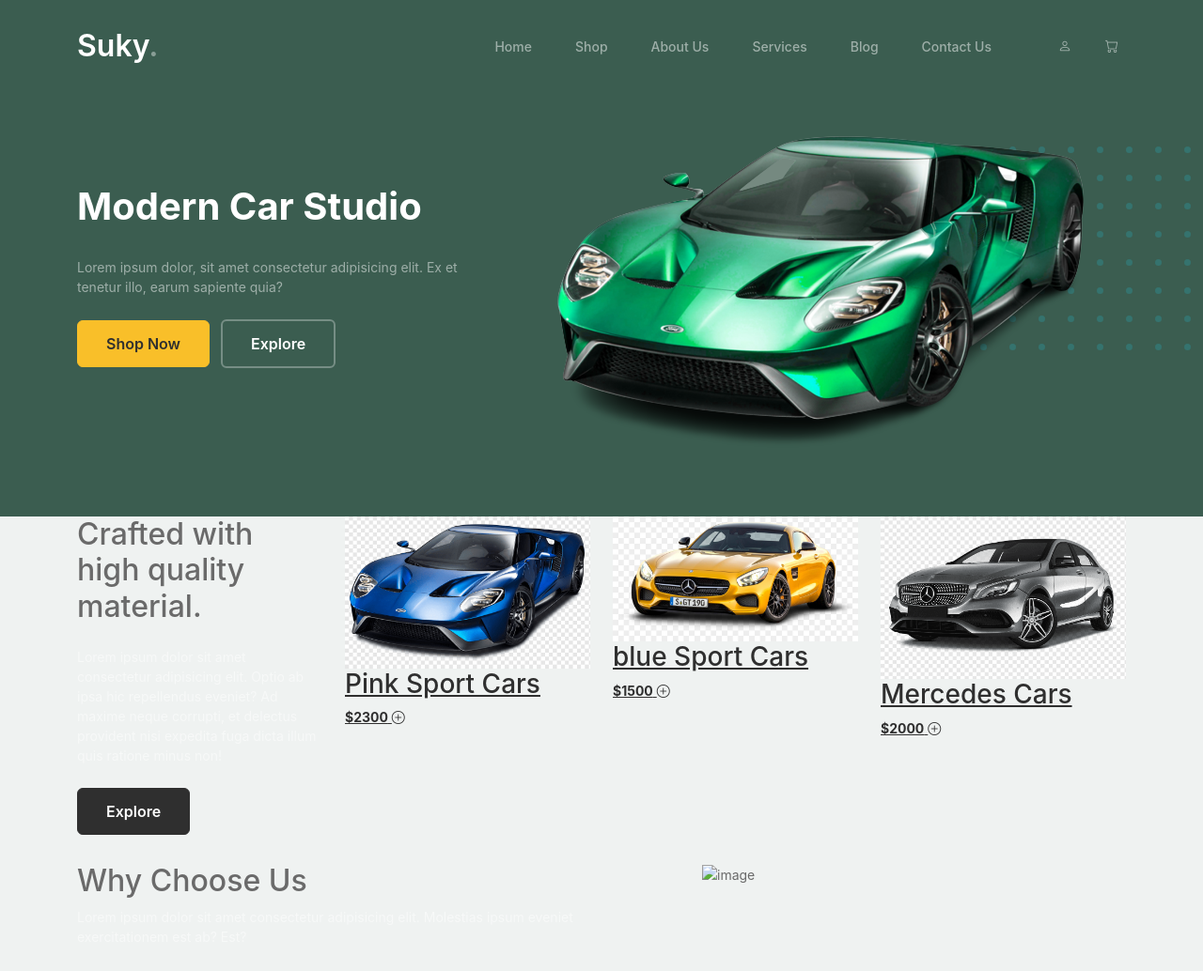
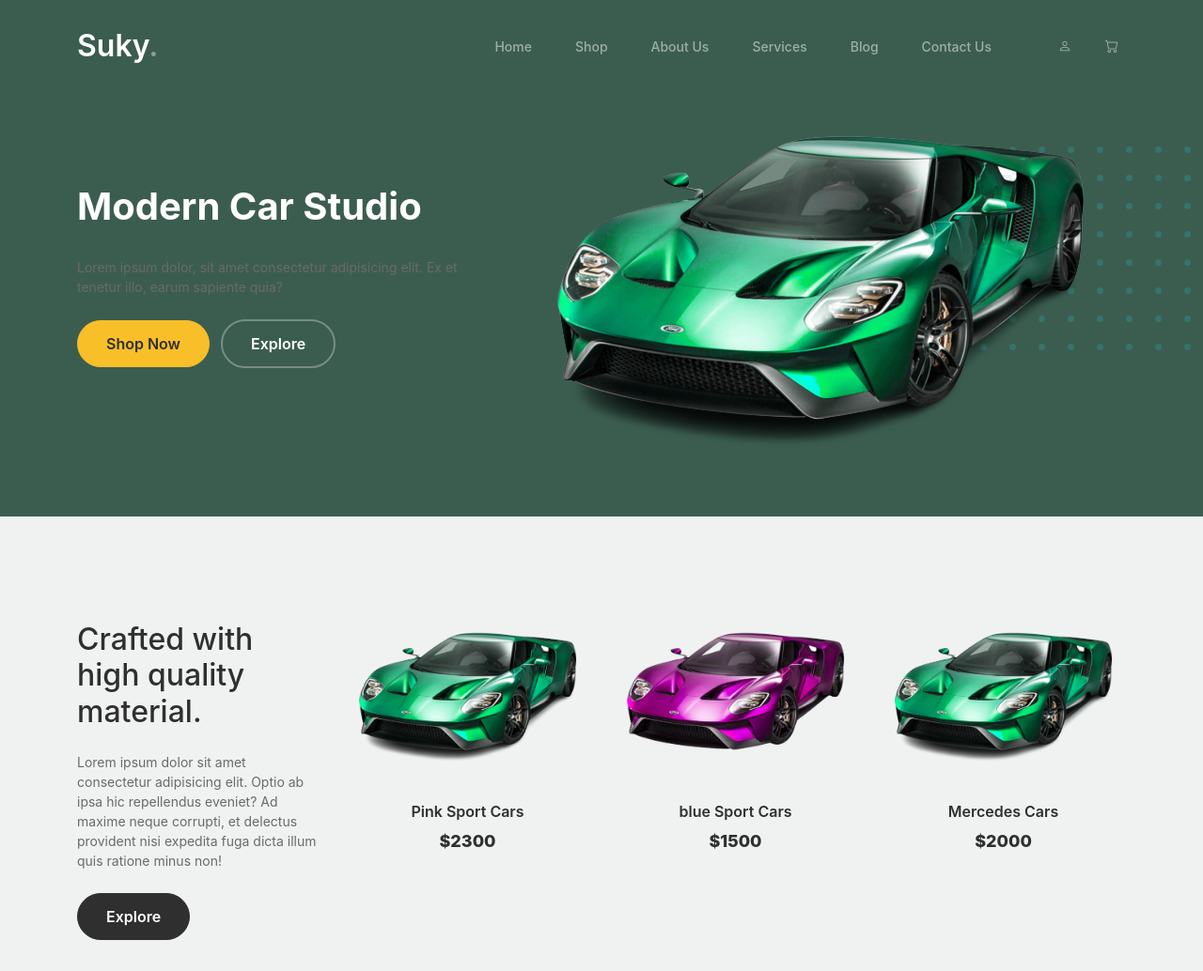
Before and after one commit to SuzyKenne/suky, a website: page index.html in a window 1280 px wide. Shown: the top 1034 px of the page at 94% size. Drawn offline with nearby package versions, Linux system fonts and the light colour scheme.

Commit message:
product-section customized

```diff
--- a/index.html
+++ b/index.html
@@ -107,26 +107,32 @@
           </div>
           <div class="col-12 col-md-4 col-lg-3 mb-5 mb-lg-0">
             <a href="cart.html" class="product-item">
-              <img src="images/png-transparent-blue-and-black-ford-gt-coupe-ford-gt40-car-2017-ford-gt-ford-gt-blue-super-car-compact-car-driving-computer-wallpaper.png" alt="" class="img-fluid product-thumnail">
+              <img src="images/green car.png" alt="" class="img-fluid product-thumbnail">
               <h3 class="product-title">Pink Sport Cars</h3>
               <strong class="product-price">$2300</strong>
-              <img src="" alt="" class="img-fluid"><i class="bi bi-plus-circle"></i>
+              <span class="icon-cross">
+                <img src="images/cross.svg" alt="" class="img-fluid">
             </a>
           </div>
           <div class="col-12 col-md-4 col-lg-3 mb-5 mb-lg-0">
             <a href="cart.html" class="product-item">
-              <img src="images/kisspng-2016-mercedes-benz-amg-gt-car-nissan-gt-r-mercedes-mercedes-amg-gt-solarbeam-car-5a7485d2a2c210.3919442915175858746667.jpg" alt="" class="img-fluid product-thumnail">
+              <img src="images/pink car.png" alt="" class="img-fluid product-thumbnail">
               <h3 class="product-title">blue Sport Cars</h3>
               <strong class="product-price">$1500</strong>
-              <img src="" alt="" class="img-fluid"><i class="bi bi-plus-circle"></i>
+              <span class="icon-cross">
+                <img src="images/cross.svg" alt="" class="img-fluid">
+              </span>
             </a>
           </div>
           <div class="col-12 col-md-4 col-lg-3 mb-5 mb-lg-0">
             <a href="cart.html" class="product-item">
-              <img src="images/png-transparent-mercedes-benz-a-class-car-mercedes-benz-e-class-mercedes-benz-r-class-mercedes-compact-car-sedan-car.png" alt="" class="img-fluid product-thumnail">
+              <img src="images/green car.png" alt="" class="img-fluid product-thumbnail">
               <h3 class="product-title">Mercedes Cars</h3>
               <strong class="product-price">$2000</strong>
-              <img src="" alt="" class="img-fluid"><i class="bi bi-plus-circle"></i>
+              <span class="icon-cross">
+                <img src="images/cross.svg" alt="" class="img-fluid">
+              </span>
+
             </a>
           </div>
         </div>
--- a/sass/main.scss
+++ b/sass/main.scss
@@ -194,6 +194,7 @@
 .btn {
     font-weight: 600;
     padding: 12px 30px;
+    border-radius: 30px;
     color: $white;
     background: $dark;
     border-color: $dark;
@@ -233,3 +234,109 @@
         }
     }
 }
+
+.section-title {
+    color: $dark;
+}
+p {
+    color: $body-color;
+}
+.product-section {
+    padding: 7rem 0;
+
+    .product-item {
+        text-align: center;
+        text-decoration: none;
+        display: block;
+        position: relative;
+        padding-bottom: 50px;
+        cursor: pointer;
+
+        .product-thumbnail {
+            margin-bottom: 30px;
+            position: relative;
+            top: 0;
+            transition: .3s all ease;
+        }
+        h3 {
+            font-weight: 600;
+            font-size: 16px;
+        }
+        strong {
+            font-weight: 800!important;
+            font-size: 18px!important;
+        }
+        h3, strong {
+            color: $dark;
+            text-decoration: none;
+        }
+        .icon-cross {
+            position: absolute;
+            width: 35px;
+            height: 35px;
+            display: inline-block;
+            background: $dark;
+            bottom: 15px;
+            left: 50%;
+            transform: translateX(-50%);
+            margin-bottom: -17.5px;
+            border-radius: 50%;
+            opacity: 0;
+            visibility: hidden;
+            transition: .3s all ease;
+            img {
+                position: absolute;
+                left: 50%;
+                top: 50%;
+                transform: translate(-50%, -50%);
+            }
+        }
+        &:before {
+            bottom: 0;
+            left: 0;
+            right: 0;
+            position: absolute;
+            content: "";
+            background: $light;
+            height: 0%;
+            z-index: -1;
+            border-radius: 10px;
+            transition: .3s all ease;
+        }
+        &:hover {
+            .product-thumbnail {
+                top: -25px;
+            }
+            .icon-cross {
+                bottom: 0;
+                opacity: 1;
+                visibility: visible;
+            }
+            &:before {
+                height: 70%;
+            }
+        }
+    }
+}
+
+.why-choose-us {
+    padding: 7rem 0;
+
+    .img-wrap {
+        position: relative;
+        &:before {
+            position: absolute;
+            content: "";
+            width: 255px;
+            height: 217px;
+            background-image: url('../images/dots-yellow.svg');
+            background-repeat: no-repeat;
+            background-size: contain;
+            transform: translate(-40%, -40%);
+            z-index: -1;
+        }
+        img {
+            border-radius: 20px;
+        }
+    }
+}
```
Also changed, not shown: css/main.min.css, images/2025490-middle.png (deleted), images/905396-middle.png (deleted), images/cross.svg (added), images/dots-yellow.svg (added), images/pink car.png (renamed from images/905396-middle-removebg-preview.png), images/tesla model y.png (deleted), 1 other file.
